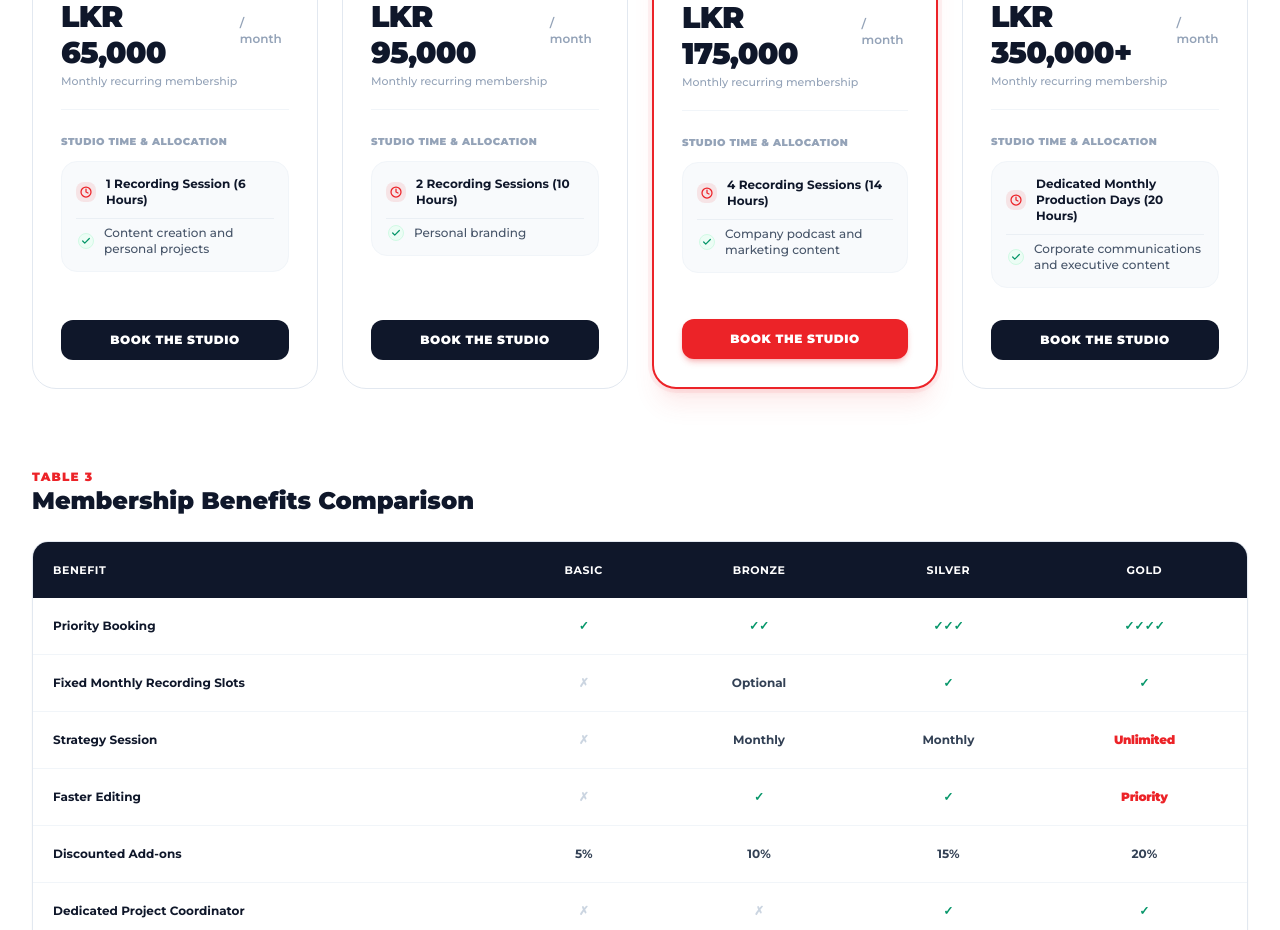
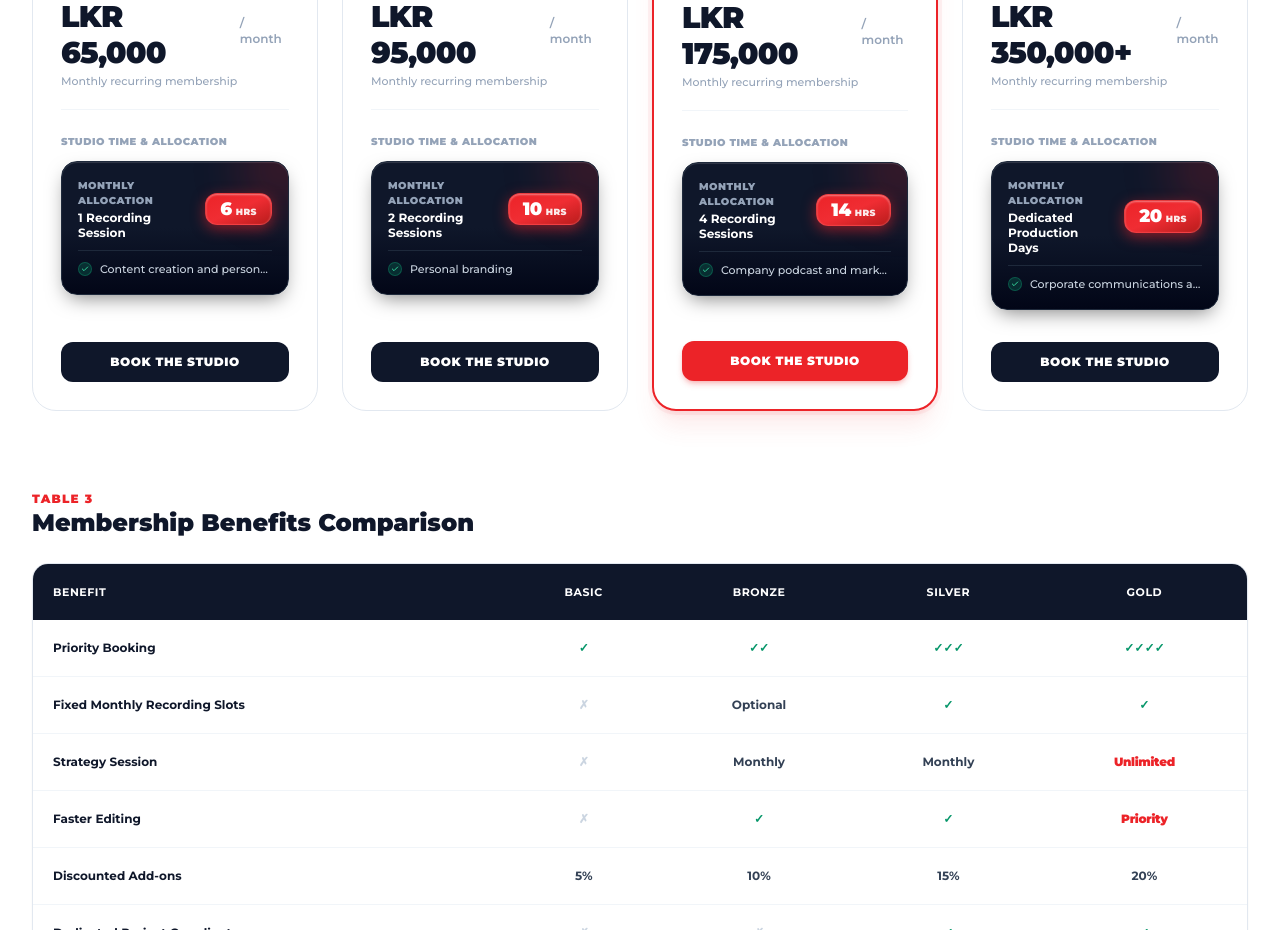
Before and after one commit to SanudaDe/mediawize, a Next.js app: page /pricing in a window 1280 px wide. Shown: the part 1480-2410 px from the top of the page. Built offline with nearby package versions, Linux system fonts and the light colour scheme.

Commit message:
done some changes

```diff
--- a/app/pricing/page.tsx
+++ b/app/pricing/page.tsx
@@ -253,24 +253,39 @@ export default function StudioPackagesPage() {
                       </span>
                     </div>
 
-                    {/* Allocation & Studio Times */}
+                    {/* 3D Visual Studio Time & Allocation (NO CLOCK) */}
                     <div className="space-y-3 mb-8">
                       <span className="text-[10px] font-black uppercase tracking-wider text-slate-400 block">
                         Studio Time & Allocation
                       </span>
-                      <div className="p-3.5 rounded-2xl bg-slate-50 border border-slate-100 space-y-2.5">
-                        <div className="flex items-center gap-2.5 text-xs text-slate-900 font-bold">
-                          <div className="w-5 h-5 rounded-lg bg-brand-red/10 text-brand-red flex items-center justify-center shrink-0">
-                            <Clock className="w-3 h-3 stroke-[2.5]" />
+
+                      <div className="p-4 rounded-2xl bg-gradient-to-b from-slate-900 via-slate-900 to-slate-950 text-white border border-slate-800 shadow-[0_8px_20px_-6px_rgba(0,0,0,0.5),inset_0_1px_1px_rgba(255,255,255,0.15)] relative overflow-hidden">
+                        {/* 3D ambient glow */}
+                        <div className="absolute -top-8 -right-8 w-20 h-20 bg-brand-red/20 rounded-full blur-xl pointer-events-none" />
+
+                        <div className="relative z-10 flex items-center justify-between gap-3 mb-2.5">
+                          <div>
+                            <span className="text-[10px] font-black uppercase tracking-wider text-slate-400 block mb-0.5">
+                              Monthly Allocation
+                            </span>
+                            <span className="text-xs font-bold text-white block leading-tight">
+                              {sub.sessionCount}
+                            </span>
                           </div>
-                          <span>{sub.recordingAllocation}</span>
+
+                          {/* 3D Embossed Hours Tag */}
+                          <div className="shrink-0 px-3.5 py-1.5 rounded-xl bg-gradient-to-br from-brand-red via-[#f02d33] to-[#b91c1c] text-white shadow-[0_4px_14px_rgba(236,35,40,0.55),inset_0_1px_2px_rgba(255,255,255,0.4)] border border-red-400/30 flex items-baseline gap-1 text-center font-black">
+                            <span className="text-lg leading-none tracking-tight">{sub.hoursBadge}</span>
+                            <span className="text-[9px] uppercase tracking-wider opacity-90 font-black">HRS</span>
+                          </div>
                         </div>
+
                         {sub.idealUseCase && (
-                          <div className="flex items-center gap-2.5 text-xs text-slate-600 font-medium pl-0.5 pt-1.5 border-t border-slate-200/60">
-                            <div className="w-4 h-4 rounded-full bg-emerald-50 text-emerald-600 flex items-center justify-center shrink-0 border border-emerald-100">
-                              <Check className="w-2.5 h-2.5 stroke-[3]" />
+                          <div className="relative z-10 pt-2.5 border-t border-slate-800 flex items-center gap-2 text-[11px] text-slate-300 font-medium">
+                            <div className="w-3.5 h-3.5 rounded-full bg-emerald-500/20 text-emerald-400 flex items-center justify-center shrink-0 border border-emerald-500/30">
+                              <Check className="w-2 h-2 stroke-[3]" />
                             </div>
-                            <span>{sub.idealUseCase}</span>
+                            <span className="truncate">{sub.idealUseCase}</span>
                           </div>
                         )}
                       </div>
--- a/components/ui/PricingTable.tsx
+++ b/components/ui/PricingTable.tsx
@@ -251,24 +251,39 @@ export const PricingTable: React.FC<PricingTableProps> = ({
                         </span>
                       </div>
 
-                      {/* Allocation & Studio Times */}
+                      {/* 3D Visual Studio Time & Allocation (NO CLOCK) */}
                       <div className="space-y-3 mb-8">
                         <span className="text-[10px] font-black uppercase tracking-wider text-slate-400 block">
                           Studio Time & Allocation
                         </span>
-                        <div className="p-3.5 rounded-2xl bg-slate-50 border border-slate-100 space-y-2.5">
-                          <div className="flex items-center gap-2.5 text-xs text-slate-900 font-bold">
-                            <div className="w-5 h-5 rounded-lg bg-brand-red/10 text-brand-red flex items-center justify-center shrink-0">
-                              <Clock className="w-3 h-3 stroke-[2.5]" />
+
+                        <div className="p-4 rounded-2xl bg-gradient-to-b from-slate-900 via-slate-900 to-slate-950 text-white border border-slate-800 shadow-[0_8px_20px_-6px_rgba(0,0,0,0.5),inset_0_1px_1px_rgba(255,255,255,0.15)] relative overflow-hidden">
+                          {/* 3D ambient glow */}
+                          <div className="absolute -top-8 -right-8 w-20 h-20 bg-brand-red/20 rounded-full blur-xl pointer-events-none" />
+
+                          <div className="relative z-10 flex items-center justify-between gap-3 mb-2.5">
+                            <div>
+                              <span className="text-[10px] font-black uppercase tracking-wider text-slate-400 block mb-0.5">
+                                Monthly Allocation
+                              </span>
+                              <span className="text-xs font-bold text-white block leading-tight">
+                                {sub.sessionCount}
+                              </span>
                             </div>
-                            <span>{sub.recordingAllocation}</span>
+
+                            {/* 3D Embossed Hours Tag */}
+                            <div className="shrink-0 px-3.5 py-1.5 rounded-xl bg-gradient-to-br from-brand-red via-[#f02d33] to-[#b91c1c] text-white shadow-[0_4px_14px_rgba(236,35,40,0.55),inset_0_1px_2px_rgba(255,255,255,0.4)] border border-red-400/30 flex items-baseline gap-1 text-center font-black">
+                              <span className="text-lg leading-none tracking-tight">{sub.hoursBadge}</span>
+                              <span className="text-[9px] uppercase tracking-wider opacity-90 font-black">HRS</span>
+                            </div>
                           </div>
+
                           {sub.idealUseCase && (
-                            <div className="flex items-center gap-2.5 text-xs text-slate-600 font-medium pl-0.5 pt-1.5 border-t border-slate-200/60">
-                              <div className="w-4 h-4 rounded-full bg-emerald-50 text-emerald-600 flex items-center justify-center shrink-0 border border-emerald-100">
-                                <Check className="w-2.5 h-2.5 stroke-[3]" />
+                            <div className="relative z-10 pt-2.5 border-t border-slate-800 flex items-center gap-2 text-[11px] text-slate-300 font-medium">
+                              <div className="w-3.5 h-3.5 rounded-full bg-emerald-500/20 text-emerald-400 flex items-center justify-center shrink-0 border border-emerald-500/30">
+                                <Check className="w-2 h-2 stroke-[3]" />
                               </div>
-                              <span>{sub.idealUseCase}</span>
+                              <span className="truncate">{sub.idealUseCase}</span>
                             </div>
                           )}
                         </div>
--- a/lib/data.ts
+++ b/lib/data.ts
@@ -19,6 +19,8 @@ export interface SubscriptionPackageItem {
   monthlyFeeNum: number;
   recordingAllocation: string;
   priority: string;
+  hoursBadge: string;
+  sessionCount: string;
   idealUseCase?: string;
   popular?: boolean;
 }
@@ -103,6 +105,8 @@ export const SUBSCRIPTION_PACKAGES_DATA: SubscriptionPackageItem[] = [
     monthlyFeeLKR: 'LKR 65,000',
     monthlyFeeNum: 65000,
     recordingAllocation: '1 Recording Session (6 Hours)',
+    hoursBadge: '6',
+    sessionCount: '1 Recording Session',
     priority: 'Standard',
     idealUseCase: 'Content creation and personal projects',
   },
@@ -114,6 +118,8 @@ export const SUBSCRIPTION_PACKAGES_DATA: SubscriptionPackageItem[] = [
     monthlyFeeLKR: 'LKR 95,000',
     monthlyFeeNum: 95000,
     recordingAllocation: '2 Recording Sessions (10 Hours)',
+    hoursBadge: '10',
+    sessionCount: '2 Recording Sessions',
     priority: 'High',
     idealUseCase: 'Personal branding',
   },
@@ -124,7 +130,9 @@ export const SUBSCRIPTION_PACKAGES_DATA: SubscriptionPackageItem[] = [
     recommendedFor: 'SMEs, Marketing Teams, Educational Institutes',
     monthlyFeeLKR: 'LKR 175,000',
     monthlyFeeNum: 175000,
-    recordingAllocation: '4 Recording Sessions (14 Hours)',
+    recordingAllocation: '4 Recording Sessions (14 Hours Each)',
+    hoursBadge: '14',
+    sessionCount: '4 Recording Sessions',
     priority: 'Priority',
     idealUseCase: 'Company podcast and marketing content',
     popular: true,
@@ -137,6 +145,8 @@ export const SUBSCRIPTION_PACKAGES_DATA: SubscriptionPackageItem[] = [
     monthlyFeeLKR: 'LKR 350,000+',
     monthlyFeeNum: 350000,
     recordingAllocation: 'Dedicated Monthly Production Days (20 Hours)',
+    hoursBadge: '20',
+    sessionCount: 'Dedicated Production Days',
     priority: 'Guaranteed',
     idealUseCase: 'Corporate communications and executive content',
   },
```
